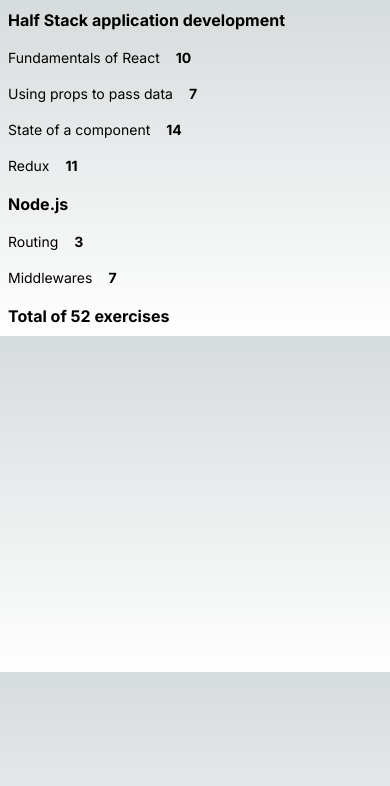
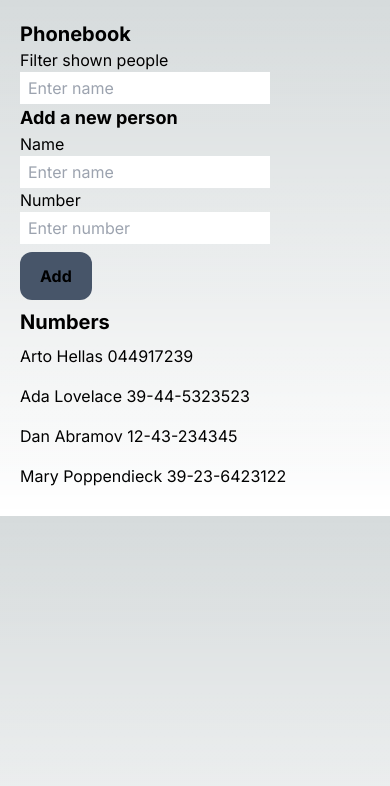
Before and after one commit to FremyCode/fullstackopen2023, a Next.js app: page / in a window 390 px wide. Shown: the top 786 px of the page. Built offline with nearby package versions, Linux system fonts and the light colour scheme.

Commit message:
Initial phonebook exercise
Done up to 2.10. Just needs refactoring for the components.

```diff
--- /dev/null
+++ b/app/components/Phonebook.tsx
@@ -0,0 +1,102 @@
+"use client";
+import React, { useState, useEffect } from "react";
+
+export const Phonebook = () => {
+  const [persons, setPersons] = useState([
+    { name: "Arto Hellas", number: "044917239" },
+    { name: "Ada Lovelace", number: "39-44-5323523" },
+    { name: "Dan Abramov", number: "12-43-234345" },
+    { name: "Mary Poppendieck", number: "39-23-6423122" },
+  ]);
+
+  const [filteredPersons, setFilteredPersons] = useState(persons)
+
+  const [newName, setNewName] = useState<string>("");
+  const [newNumber, setNewNumber] = useState<string>("");
+
+  const [nameInput, setNameInput] = useState<string>("");
+  const [numberInput, setNumberInput] = useState<string>("");
+  const [filterInput, setfilterInput] = useState<string>("");
+
+  //Function to add input field values as new names and numbers to the existing persons array
+
+  function AddName(event: React.MouseEvent<HTMLElement>) {
+    //Prevents form submit action so the page doesn't refresh
+
+    event.preventDefault();
+
+    //Check if the name exists in the persons array. If it exists then give an alert to the user, otherwise add it to the array
+
+    if (persons.some((person) => person.name === newName)) {
+      alert(`${newName} already exists.`);
+    } else {
+      setPersons([...persons, { name: newName, number: newNumber }]);
+    }
+
+    //Clear input fields after pressing "Add"
+
+    setNameInput("");
+    setNumberInput("");
+  }
+
+  //Track input field values and set them to correct variables
+
+  useEffect(() => {
+    setNewName(nameInput);
+    setNewNumber(numberInput);
+
+
+    setFilteredPersons(persons.filter(person => person.name.toLowerCase().includes(filterInput.toLowerCase())))
+  }, [nameInput, numberInput, filterInput]);
+
+  return (
+    <div className="p-5">
+      <h2 className="text-xl font-bold">Phonebook</h2>
+      <p>Filter shown people</p>
+      <input
+        type="text"
+        onChange={(event) => setfilterInput(event.target.value)}
+        value={filterInput}
+        className="text-black px-2 py-1"
+        placeholder="Enter name"
+      />
+      <form className="">
+        <div className="">
+          <h2 className="text-lg font-bold">Add a new person</h2>
+          <p>Name</p>
+          <input
+            onChange={(event) => setNameInput(event.target.value)}
+            value={nameInput}
+            className="text-black px-2 py-1"
+            placeholder="Enter name"
+          />
+        </div>
+        <div className="">
+          <p>Number</p>
+          <input
+            type="number"
+            onChange={(event) => setNumberInput(event.target.value)}
+            value={numberInput}
+            className="text-black px-2 py-1"
+            placeholder="Enter number"
+          />
+        </div>
+        <div className="py-2">
+          <button
+            type="submit"
+            className="bg-slate-600 px-5 py-3 rounded-xl font-bold"
+            onClick={(event) => AddName(event)}
+          >
+            Add
+          </button>
+        </div>
+      </form>
+      <h2 className="text-xl font-bold">Numbers</h2>
+      {filteredPersons.map((person, index) => (
+        <p key={index} className="py-2">
+          {person.name} {person.number}
+        </p>
+      ))}
+    </div>
+  );
+};
--- a/app/page.tsx
+++ b/app/page.tsx
@@ -1,9 +1,10 @@
 import { Courses } from "./components/Courses";
+import { Phonebook } from "./components/Phonebook";
 
 export default function Home() {
   return (
     <>
-      <Courses />
+      <Phonebook/>
     </>
   );
 }
```
